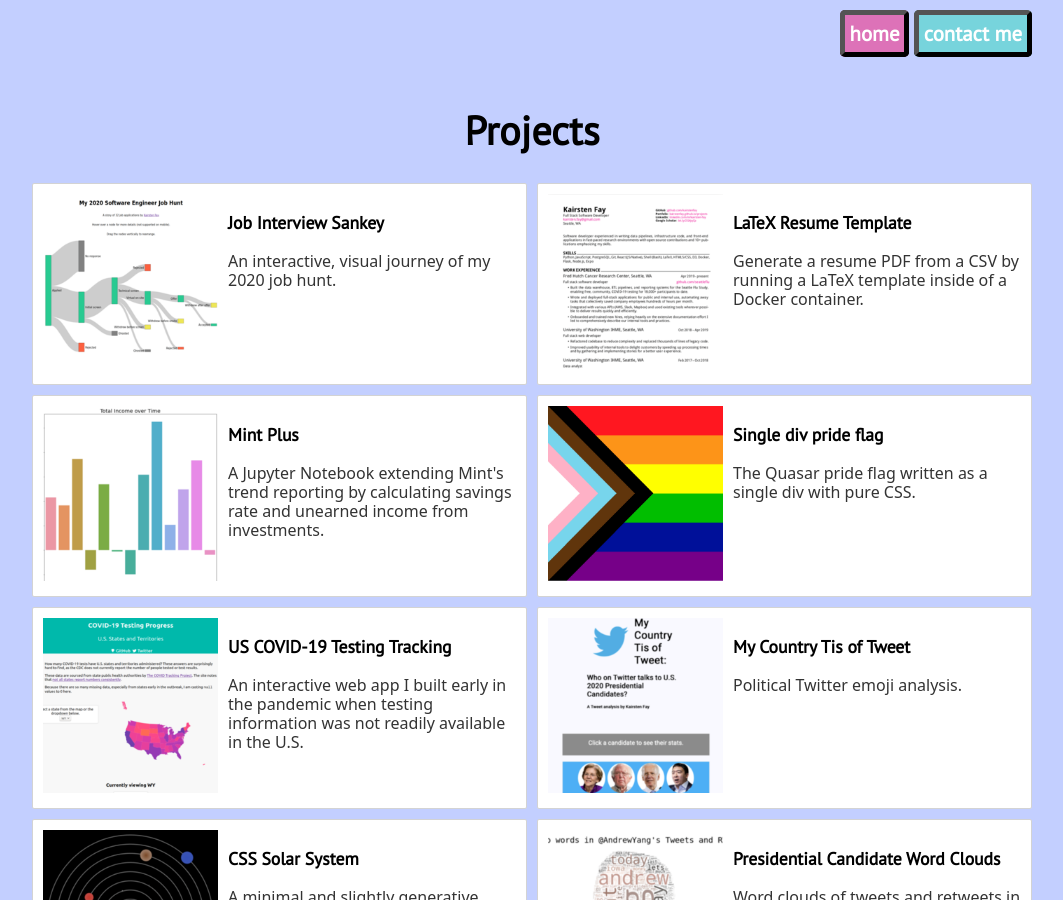
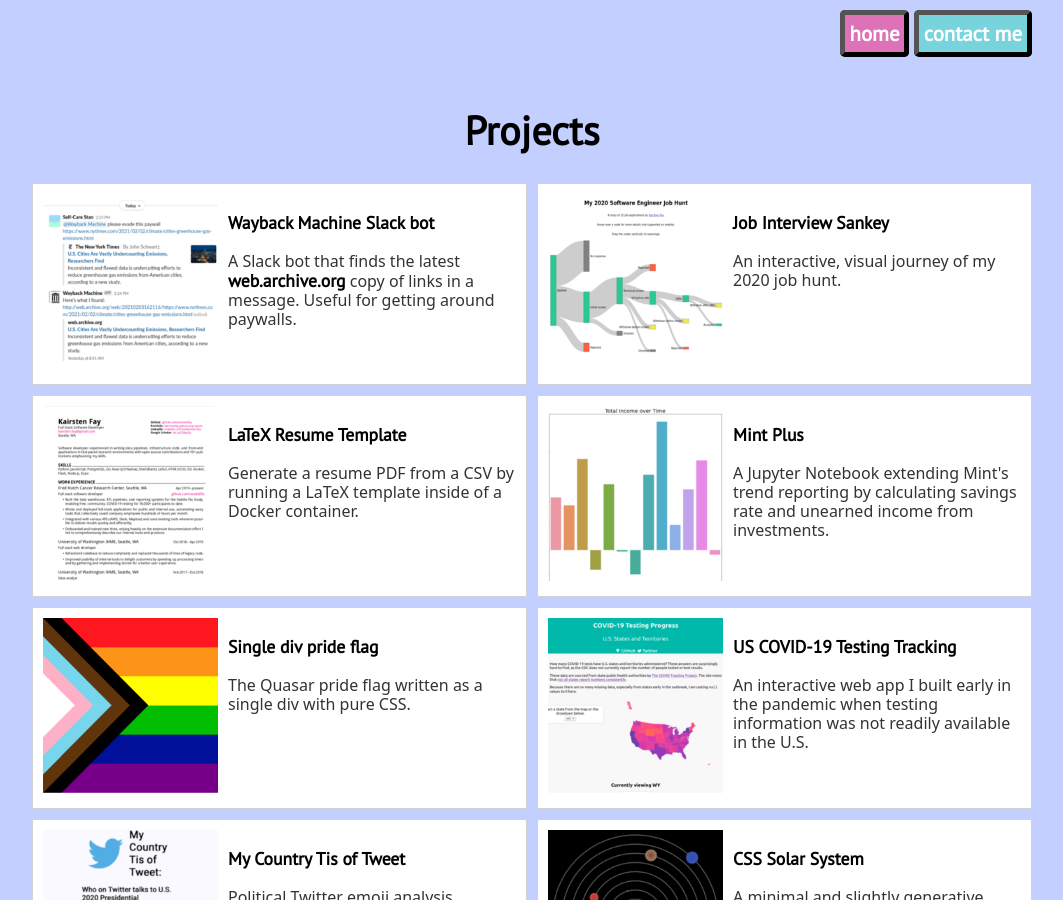
Before and after one commit to kairstenfay/kairstenfay.github.io, a Jekyll site: the page built from projects/index.html, in a window 1280 px wide and 900 px high. Shown: the whole window, without its empty margins (108-1171 px from the left). Built offline with Jekyll 4.4.1, drawn with Linux system fonts in a browser that asks for light colours.

Commit message:
projects: Add Slack Wayback Machine bot

```diff
--- a/projects/index.html
+++ b/projects/index.html
@@ -5,6 +5,20 @@ title: Projects by Kairsten
 
 <h1 class="title">Projects</h1>
 <div id="projects" class="portfolio-section">
+    <div class="portfolio-item">
+        <a href="https://github.com/kairstenfay/slack-wayback" target="_blank">
+            <img class="link cell"
+                src="../images/thumbnail_slack_wayback.png"
+                alt="preview"/>
+        </a>
+        <div>
+            <h3>Wayback Machine Slack bot</h3>
+            <p>
+                A Slack bot that finds the latest <a href="http://web.archive.org" target="_blank">web.archive.org</a> copy of links in a message.
+                Useful for getting around paywalls.
+            </p>
+        </div>
+    </div>
     <div class="portfolio-item">
         <a href="https://github.com/kairstenfay/latex-resume" target="_blank">
             <img class="link cell"
```
Also changed, not shown: images/thumbnail_slack_wayback.png (added).
